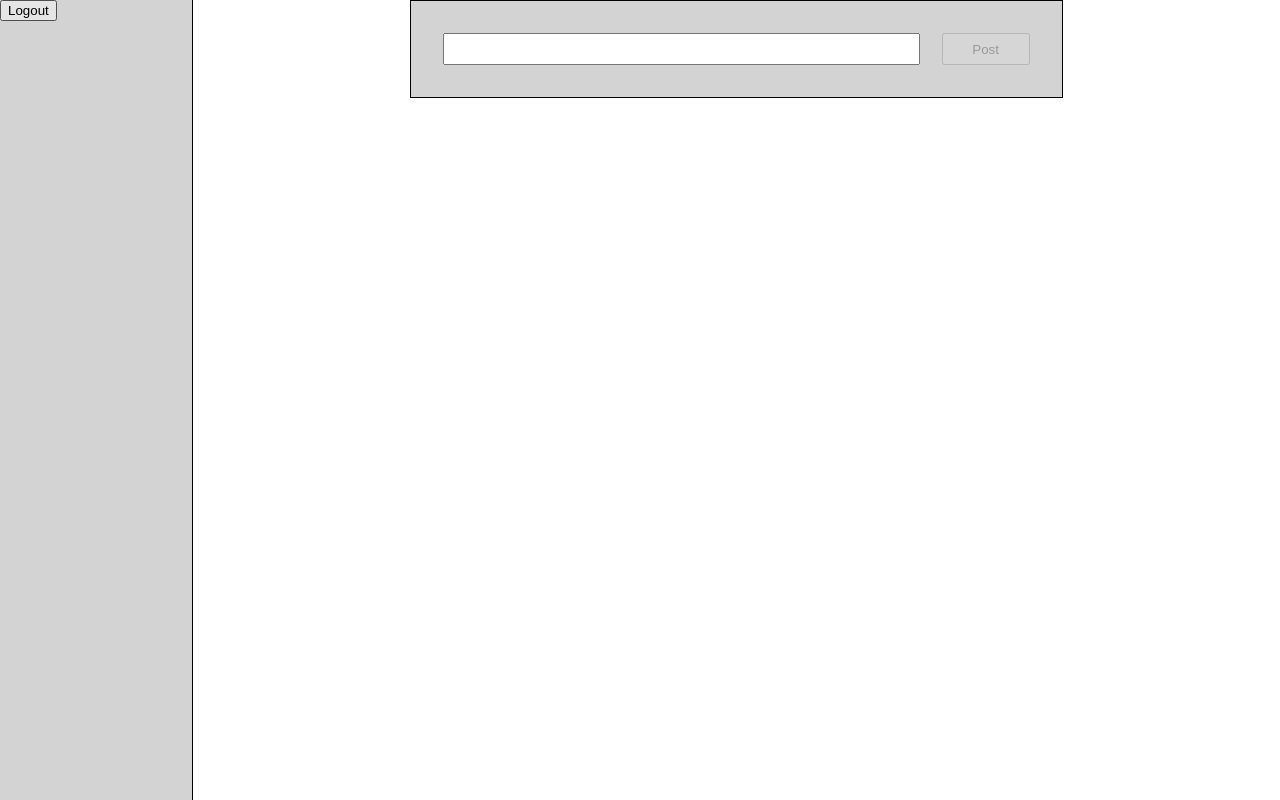
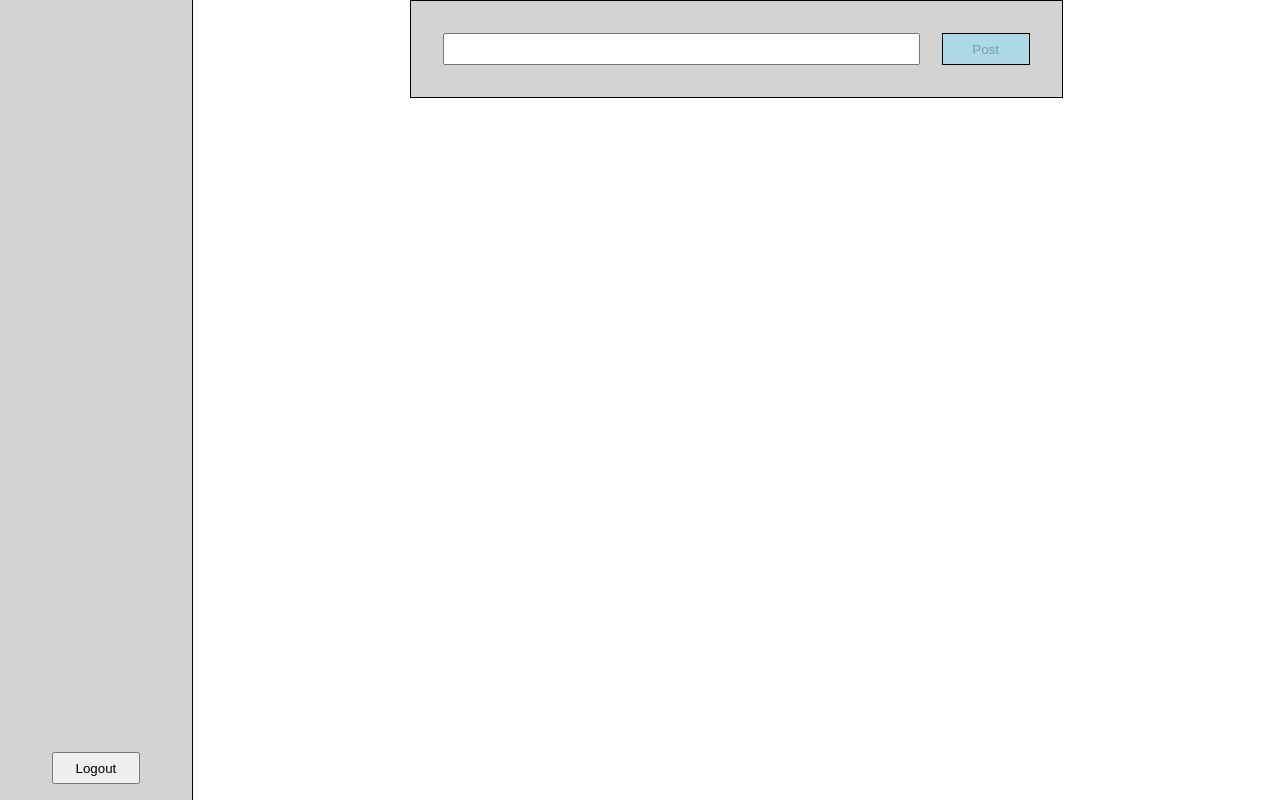
Before and after one commit to BenMorgan94/react-app, a React (Create React App) app: page /home in a window 1280 px wide. Built offline with nearby package versions, Linux system fonts and the light colour scheme.

Commit message:
refactor ref approach, tidy logout button and cursors

```diff
--- a/src/pages/home/home-page.scss
+++ b/src/pages/home/home-page.scss
@@ -7,8 +7,22 @@
   .sidemenu {
     width: 15%;
     height: 100%;
+    display: flex;
+    flex-direction: column;
     border-right: black 1px solid;
     background: lightgrey;
+
+    a {
+      margin-top: auto;
+      padding-bottom: 16px;
+      text-align: center;
+
+      button {
+        height: 32px;
+        width: 46%;
+        cursor: pointer;
+      }
+    }
   }
 
   .content {
@@ -34,6 +48,13 @@
         button {
           width: 15%;
           height: 32px;
+          background: lightblue;
+          border: 1px black solid;
+          cursor: pointer;
+
+          &[disabled] {
+            cursor: auto;
+          }
         }
       }
 
@@ -42,11 +63,10 @@
         height: 100%;
 
         .content-card {
-            text-align: center;
-            padding: 32px;
-            border: black 1px solid;
-            margin-top: 12px;
-            margin-bottom: 12px;
+          padding: 32px;
+          border: black 1px solid;
+          margin-top: 12px;
+          margin-bottom: 12px;
         }
       }
     }
--- a/src/pages/home/home-page.tsx
+++ b/src/pages/home/home-page.tsx
@@ -1,4 +1,4 @@
-import React from "react";
+import React, { RefObject } from "react";
 import { Link } from "react-router-dom";
 import { logout } from "../../firebase/firebaseSetup";
 import { ContentCard } from "../../interfaces/contentCard";
@@ -10,10 +10,10 @@ interface State {
 }
 
 export class HomePage extends React.Component<{}, State> {
-  textInput: any;
+  textInput: RefObject<HTMLInputElement>;
 
-  constructor() {
-    super({});
+  constructor(props: {}) {
+    super(props);
     this.textInput = React.createRef(); // Refactor this ref stuff, not nice >:(
   }
 
@@ -46,7 +46,7 @@ export class HomePage extends React.Component<{}, State> {
       ],
     }));
 
-    this.textInput.current.value = null;
+    this.textInput.current!.value = "";
   };
 
   render() {
```
